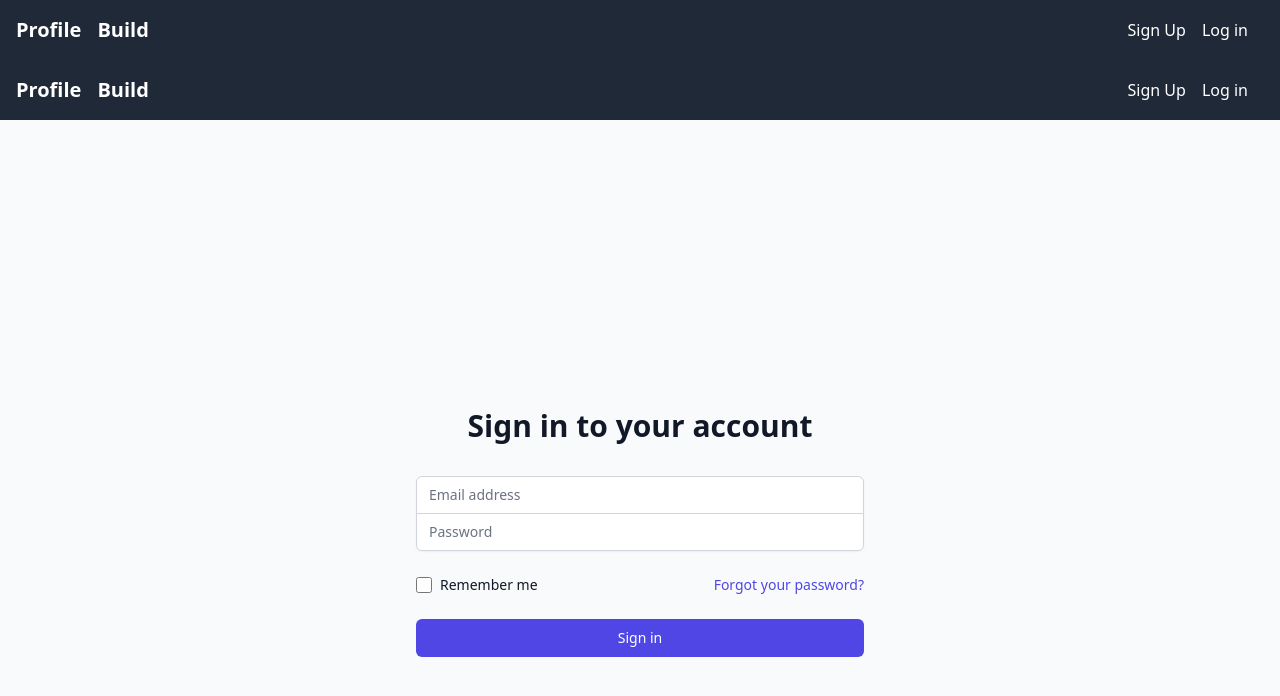
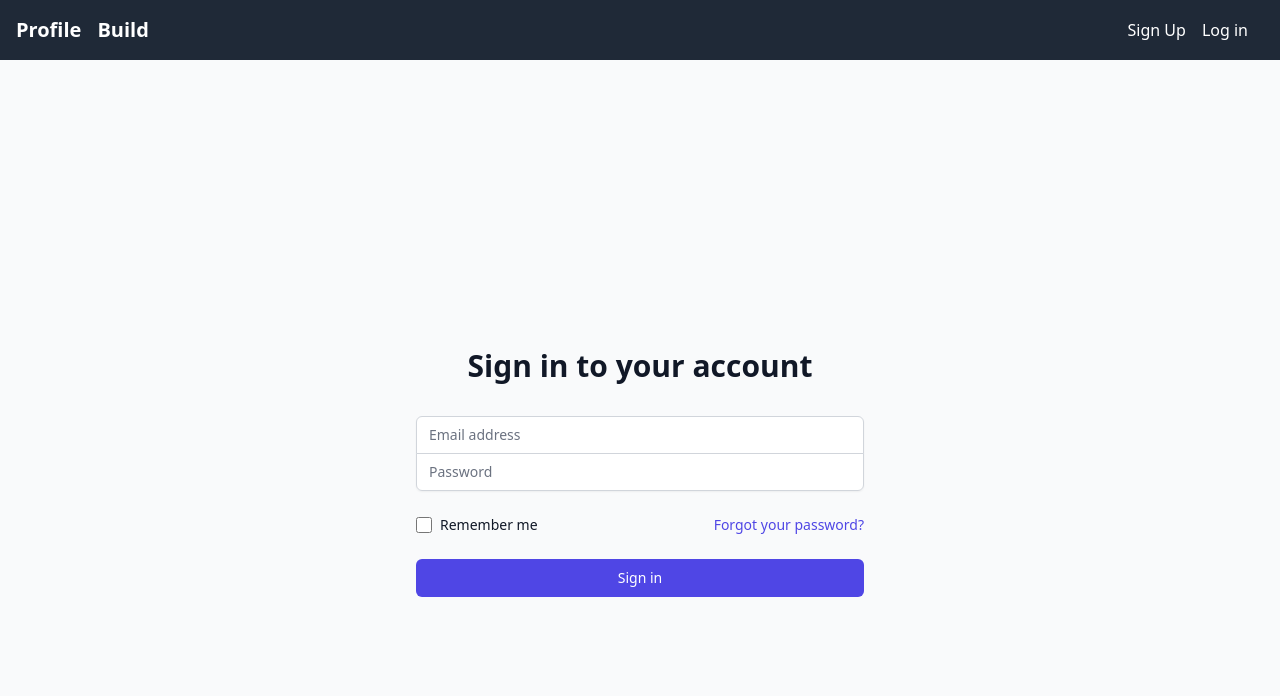
Before and after one commit to kilroyr/project4, a React (Vite) app: page /signup in a window 1280 px wide. Shown: the top 696 px of the page. Built offline with nearby package versions, Linux system fonts and the light colour scheme.

Commit message:
fixed navbar showing up twice

```diff
--- a/src/pages/AuthPage/AuthPage.jsx
+++ b/src/pages/AuthPage/AuthPage.jsx
@@ -1,10 +1,9 @@
 import LoginForm from "../../components/LoginForm/LoginForm"
-import NavBar from "../../components/NavBar/NavBar";
+// import NavBar from "../../components/NavBar/NavBar";
 
 export default function AuthPage( { setUser } ) {
   return (
     <>
-      <NavBar />
       <LoginForm setUser={setUser} />
     </>
   );
--- a/src/pages/HomePage/HomePage.jsx
+++ b/src/pages/HomePage/HomePage.jsx
@@ -1,10 +1,9 @@
 import LoginForm from "../../components/LoginForm/LoginForm";
-import Navbar from "../../components/NavBar/NavBar";
+// import Navbar from "../../components/NavBar/NavBar";
 import SignUpForm from "../../components/SignUpForm/SignUpForm";
 export default function Homepage() {
   return (
     <>
-      <Navbar />
       <h1 className="text-xl font-bold">Homepage</h1>
       <SignUpForm />
       <LoginForm setUser/>
```
